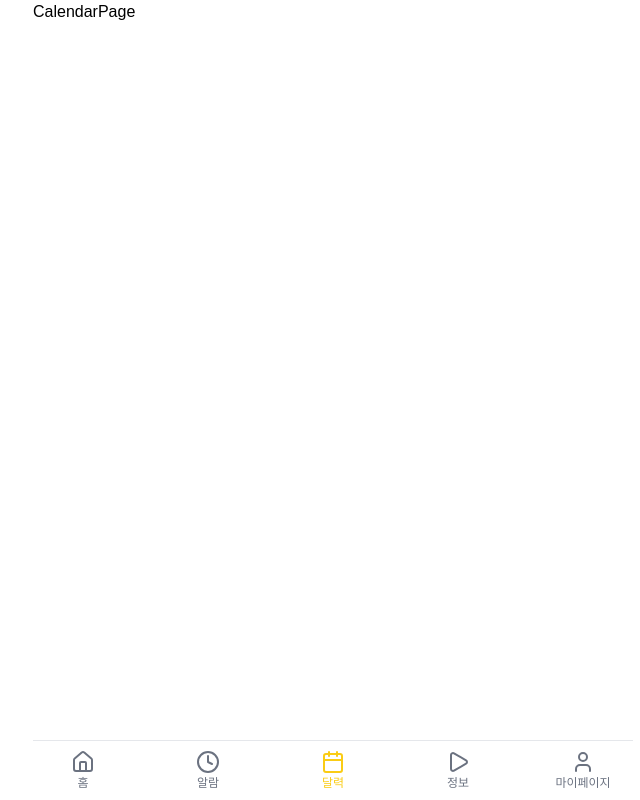
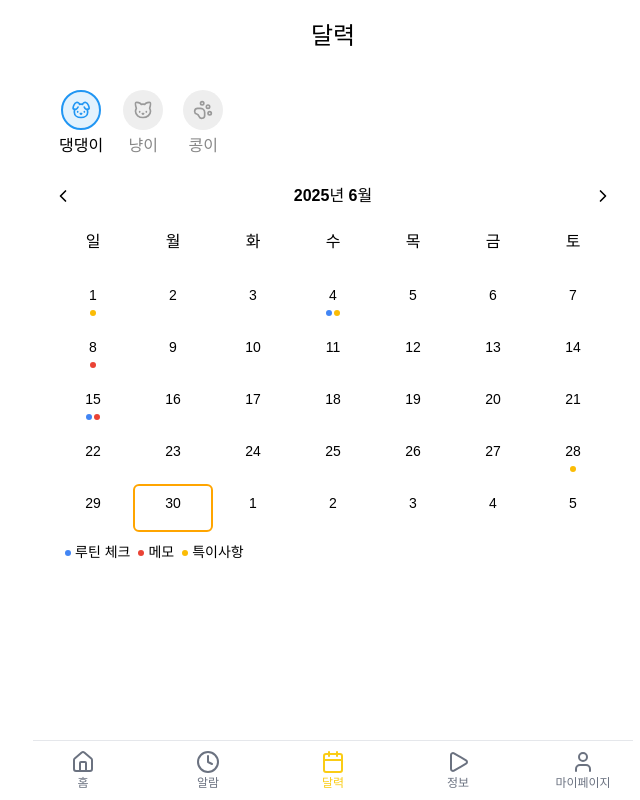
Before and after one commit to JECT-Study/PetFit-3rd-FE, a React (Vite) app: page /calendar in a window 1280 px wide. Shown: the whole page, without its empty margins (307-947 px from the left). Built offline with nearby package versions, Linux system fonts and the light colour scheme.

Commit message:
feat: 월간 달력 UI 구현
formatData, getDatesInMonth 유틸 함수 처리

KB3-50

```diff
--- a/src/pages/CalendarPage.tsx
+++ b/src/pages/CalendarPage.tsx
@@ -1,5 +1,300 @@
-const CalendarPage = () => {
-  return <div>CalendarPage</div>;
+import { useState } from 'react';
+
+import { ChevronLeft, ChevronRight, Dog, Cat, PawPrint } from 'lucide-react';
+import styled from 'styled-components';
+
+import { formatDate } from '@/utils/formatDate';
+import { getDatesInMonth } from '@/utils/getDatesInMonth';
+
+// --- 타입 선언 ---
+type PetType = '강아지' | '고양이' | '햄스터' | '조류' | '어류' | '파충류';
+type CalendarMarkType = 'routine' | 'memo' | 'note';
+
+// 상수 선언
+const DAYS_OF_WEEK = ['일', '월', '화', '수', '목', '금', '토'];
+
+// --- 목데이터 ---
+const mockingPets: { id: number; name: string; type: PetType }[] = [
+  { id: 1, name: '댕댕이', type: '강아지' },
+  { id: 2, name: '냥이', type: '고양이' },
+  { id: 3, name: '콩이', type: '햄스터' },
+];
+
+const LEGEND_ITEMS: Record<CalendarMarkType, { label: string; color: string }> = {
+  routine: { label: '루틴 체크', color: '#4285F4' },
+  memo: { label: '메모', color: '#EA4335' },
+  note: { label: '특이사항', color: '#FBBC05' },
 };
 
-export default CalendarPage;
+const LEGEND_ORDER: CalendarMarkType[] = ['routine', 'memo', 'note'];
+
+const MOCK_CALENDAR_DATA: Record<string, CalendarMarkType[]> = {
+  '2025-04-28': ['routine'], // 이전 달 dot
+  '2025-05-01': ['routine', 'memo'],
+  '2025-05-04': ['note'],
+  '2025-05-15': ['routine'],
+  '2025-05-30': ['memo'],
+  '2025-06-01': ['note'], // 다음 달 dot
+  '2025-06-04': ['routine', 'note'],
+  '2025-06-08': ['memo'],
+  '2025-06-15': ['routine', 'memo'],
+  '2025-06-28': ['note'],
+};
+
+function getCalendarDates(year: number, month: number): string[] {
+  const result: string[] = [];
+  const firstDayOfMonth = new Date(year, month - 1, 1);
+  const startDay = firstDayOfMonth.getDay(); // 0 (일) ~ 6 (토)
+  const prevMonthLastDate = new Date(year, month - 1, 0).getDate();
+  const currMonthLastDate = new Date(year, month, 0).getDate();
+
+  // 이전 달 날짜
+  for (let i = startDay - 1; i >= 0; i--) {
+    const date = new Date(year, month - 2, prevMonthLastDate - i);
+    result.push(formatDate(date));
+  }
+
+  // 현재 달 날짜
+  for (let i = 1; i <= currMonthLastDate; i++) {
+    result.push(formatDate(new Date(year, month - 1, i)));
+  }
+
+  // 다음 달 날짜 채우기
+  const totalCells = Math.ceil(result.length / 7) * 7; // 7의 배수 맞춤
+  const remaining = totalCells - result.length;
+
+  for (let i = 1; i <= remaining; i++) {
+    const nextDate = new Date(year, month, i); // 정확히 다음 달 날짜
+    result.push(formatDate(nextDate));
+  }
+
+  return result;
+}
+
+export const CalendarPage = () => {
+  const [selectedPetId, setSelectedPetId] = useState<number>(1);
+  const [viewDate, setViewDate] = useState(new Date());
+  const [selectedDate, setSelectedDate] = useState(formatDate(new Date()));
+
+  const handlePrevMonth = () => {
+    const newDate = new Date(viewDate);
+    newDate.setMonth(newDate.getMonth() - 1);
+    setViewDate(newDate);
+    const lastDate = getDatesInMonth(newDate.getFullYear(), newDate.getMonth() + 1).pop();
+    if (lastDate) setSelectedDate(lastDate);
+  };
+
+  const handleNextMonth = () => {
+    const newDate = new Date(viewDate);
+    newDate.setMonth(newDate.getMonth() + 1);
+    setViewDate(newDate);
+    const firstDate = getDatesInMonth(newDate.getFullYear(), newDate.getMonth() + 1)[0];
+    setSelectedDate(firstDate);
+  };
+
+  const year = viewDate.getFullYear();
+  const month = viewDate.getMonth() + 1;
+  const dates = getCalendarDates(year, month);
+
+  return (
+    <Wrapper>
+      <Header>달력</Header>
+
+      {/* 동물 종류 탭 */}
+      <PetTabs>
+        {mockingPets.map(pet => {
+          const Icon = pet.type === '강아지' ? Dog : pet.type === '고양이' ? Cat : PawPrint;
+
+          return (
+            <PetTab
+              key={pet.id}
+              $active={selectedPetId === pet.id}
+              onClick={() => setSelectedPetId(pet.id)}
+            >
+              <PetIconWrapper $active={selectedPetId === pet.id}>
+                <Icon size={20} />
+              </PetIconWrapper>
+              <span>{pet.name}</span>
+            </PetTab>
+          );
+        })}
+      </PetTabs>
+
+      {/* 달력 뷰 영역 */}
+      <CalendarMonthWrapper>
+        <MonthNav>
+          <button onClick={handlePrevMonth}>
+            <ChevronLeft size={20} />
+          </button>
+          <MonthLabel>{`${year}년 ${month}월`}</MonthLabel>
+          <button onClick={handleNextMonth}>
+            <ChevronRight size={20} />
+          </button>
+        </MonthNav>
+
+        <DayHeaderRow>
+          {DAYS_OF_WEEK.map(day => (
+            <DayHeader key={day}>{day}</DayHeader>
+          ))}
+        </DayHeaderRow>
+
+        <Grid>
+          {dates.map(date => {
+            const day = new Date(date).getDate();
+            const isSelected = selectedDate === date;
+            const dots = MOCK_CALENDAR_DATA[date] || [];
+
+            const dateObj = new Date(date);
+            const isInViewMonth = dateObj.getMonth() + 1 === month;
+            const dotColor = (type: CalendarMarkType) =>
+              isInViewMonth ? LEGEND_ITEMS[type].color : '#BDBDBD';
+
+            return (
+              <Cell key={date} $selected={isSelected} onClick={() => setSelectedDate(date)}>
+                <DateNumber>{day}</DateNumber>
+                <DotRow hasDots={dots.length > 0}>
+                  {dots.map(type => (
+                    <Dot key={type} color={dotColor(type)} />
+                  ))}
+                </DotRow>
+              </Cell>
+            );
+          })}
+        </Grid>
+      </CalendarMonthWrapper>
+
+      {/* 범례 영역 */}
+      <LegendRow>
+        {LEGEND_ORDER.map(type => (
+          <LegendItem key={type}>
+            <Dot color={LEGEND_ITEMS[type].color} />
+            <LegendLabel>{LEGEND_ITEMS[type].label}</LegendLabel>
+          </LegendItem>
+        ))}
+      </LegendRow>
+    </Wrapper>
+  );
+};
+
+const Wrapper = styled.div``;
+
+const Header = styled.h2`
+  text-align: center;
+  padding: 18px 0;
+`;
+
+const PetTabs = styled.div`
+  display: flex;
+  gap: 8px;
+  margin: 12px 0;
+  padding-left: 20px;
+`;
+
+const PetTab = styled.button<{ $active: boolean }>`
+  display: flex;
+  flex-direction: column;
+  align-items: center;
+  gap: 4px;
+  padding: 6px;
+  border: none;
+  background: none;
+  cursor: pointer;
+  color: ${({ $active }) => ($active ? '#000' : '#888')};
+  font-weight: ${({ $active }) => ($active ? 'bold' : 'normal')};
+`;
+
+const PetIconWrapper = styled.div<{ $active: boolean }>`
+  width: 40px;
+  height: 40px;
+  border-radius: 50%;
+  background-color: ${({ $active }) => ($active ? '#E3F2FD' : '#eee')};
+  display: flex;
+  align-items: center;
+  justify-content: center;
+  border: ${({ $active }) => ($active ? '2px solid #2196F3' : 'none')};
+  color: ${({ $active }) => ($active ? '#2196F3' : '#999')};
+`;
+
+const CalendarMonthWrapper = styled.div`
+  margin-top: 20px;
+  padding: 0 20px;
+`;
+
+const MonthNav = styled.div`
+  display: flex;
+  justify-content: space-between;
+  align-items: center;
+  margin-bottom: 10px;
+`;
+
+const MonthLabel = styled.div`
+  font-weight: bold;
+`;
+
+const DayHeaderRow = styled.div`
+  display: grid;
+  grid-template-columns: repeat(7, 1fr);
+  margin-bottom: 10px;
+`;
+
+const DayHeader = styled.div`
+  display: flex;
+  justify-content: center;
+  align-items: center;
+  height: 48px;
+  text-align: center;
+  font-weight: bold;
+`;
+
+const Grid = styled.div`
+  display: grid;
+  grid-template-columns: repeat(7, 1fr);
+  row-gap: 4px;
+`;
+
+const Cell = styled.div<{ $selected?: boolean }>`
+  display: flex;
+  flex-direction: column;
+  justify-content: center;
+  height: 48px;
+  border-radius: 6px;
+  border: ${({ $selected }) => ($selected ? '2px solid orange' : 'none')};
+  cursor: pointer;
+`;
+
+const DateNumber = styled.span`
+  font-size: 14px;
+  text-align: center;
+`;
+
+const DotRow = styled.div<{ hasDots: boolean }>`
+  display: flex;
+  justify-content: center;
+  gap: 2px;
+  min-height: 6px; // dot이 없는 날에도 영역 확보
+  margin-top: 4px;
+`;
+
+const Dot = styled.div<{ color: string }>`
+  width: 6px;
+  height: 6px;
+  background-color: ${({ color }) => color};
+  border-radius: 50%;
+`;
+
+const LegendRow = styled.div`
+  display: flex;
+  margin-top: 10px;
+  padding-left: 32px;
+  gap: 8px;
+`;
+
+const LegendItem = styled.div`
+  display: flex;
+  align-items: center;
+  gap: 4px;
+`;
+
+const LegendLabel = styled.span`
+  font-size: 14px;
+`;
--- a/src/routes/Router.tsx
+++ b/src/routes/Router.tsx
@@ -3,7 +3,7 @@ import { createBrowserRouter } from 'react-router-dom';
 import { MainLayout } from '@/layouts/MainLayout';
 import { PlainLayout } from '@/layouts/PlainLayout';
 import AlarmPage from '@/pages/AlarmPage';
-import CalendarPage from '@/pages/CalendarPage';
+import { CalendarPage } from '@/pages/CalendarPage';
 import { HomePage } from '@/pages/HomePage';
 import InfoPage from '@/pages/InfoPage';
 import { LoginPage } from '@/pages/LoginPage';
--- /dev/null
+++ b/src/utils/formatDate.ts
@@ -0,0 +1,6 @@
+export const formatDate = (date: Date): string => {
+  const yyyy = date.getFullYear();
+  const mm = String(date.getMonth() + 1).padStart(2, '0');
+  const dd = String(date.getDate()).padStart(2, '0');
+  return `${yyyy}-${mm}-${dd}`;
+};
--- /dev/null
+++ b/src/utils/getDatesInMonth.ts
@@ -0,0 +1,11 @@
+import { formatDate } from './formatDate';
+
+export const getDatesInMonth = (year: number, month: number): string[] => {
+  const date = new Date(year, month - 1, 1); // 6월 1일
+  const result: string[] = [];
+  while (date.getMonth() === month - 1) {
+    result.push(formatDate(new Date(date))); // clone해서 안전하게 // ✅ 복제본 전달
+    date.setDate(date.getDate() + 1); // 원본 date는 다음 날짜로 변경됨
+  }
+  return result;
+};
```
